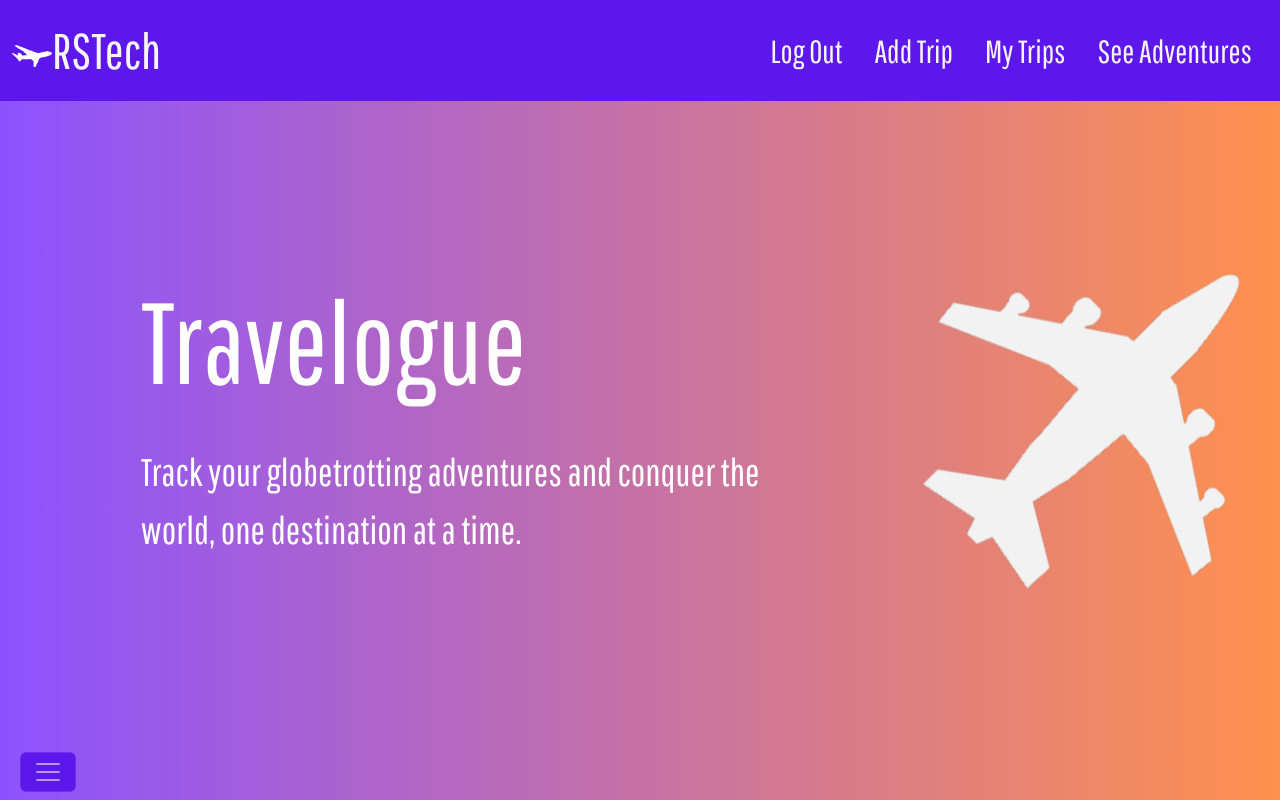
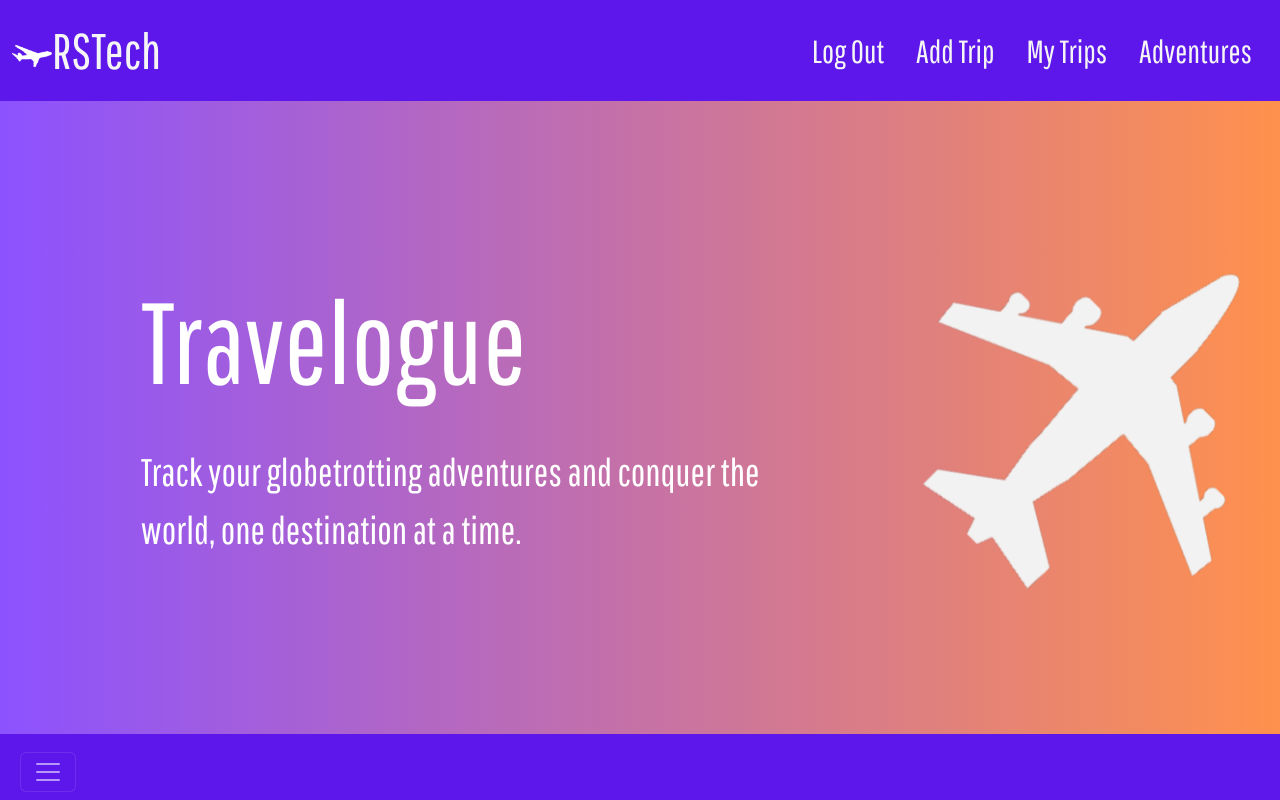
Before and after one commit to RST-Charlie/Travelogue-Front, a React (Create React App) app: page / in a window 1280 px wide. Shown: the top 800 px of the page. Built offline with nearby package versions, Linux system fonts and the light colour scheme; no server answers.

Commit message:
Fixed directories

```diff
--- a/src/Styles/Header.css
+++ b/src/Styles/Header.css
@@ -2,23 +2,23 @@
     justify-content: left;
 }
 
-.Links {
+.links {
     justify-content: flex-end;
     color:white;
 }
 
-.NavLink {
+.navlink {
     color:whitesmoke !important;
 }
 
-.Navbar a.nav-link:hover,
-.Navbar a.nav-link:focus,
-.Navbar a.navbar-brand:hover,
-.Navbar a.navbar-brand:focus  {
+.navbar a.nav-link:hover,
+.navbar a.nav-link:focus,
+.navbar a.navbar-brand:hover,
+.navbar a.navbar-brand:focus  {
     color: #ff914d;
 }
 
-.Navbar {
+.navbar {
     background-color:#5e17eb;
 }
 
--- a/src/components/Header.js
+++ b/src/components/Header.js
@@ -14,7 +14,7 @@ const Header = ({ currentUser, logout }) => {
 
     return (
         <>
-            <Navbar className="Navbar">
+            <Navbar className="navbar">
                 <NavbarBrand href="/">
                     <img
                         alt="logo"
@@ -26,7 +26,7 @@ const Header = ({ currentUser, logout }) => {
                     />
                     RSTech
                 </NavbarBrand>
-                <div className="Links">
+                <div className="links">
                     <Nav className="nav m1-auto">
                         {currentUser && (
                             <>
@@ -56,7 +56,7 @@ const Header = ({ currentUser, logout }) => {
                             </>
                         )}
                         <NavItem>
-                            <NavLink href="/demotrips">See Adventures</NavLink>
+                            <NavLink href="/demotrips">Adventures</NavLink>
                         </NavItem>
                     </Nav>
                 </div>
```
